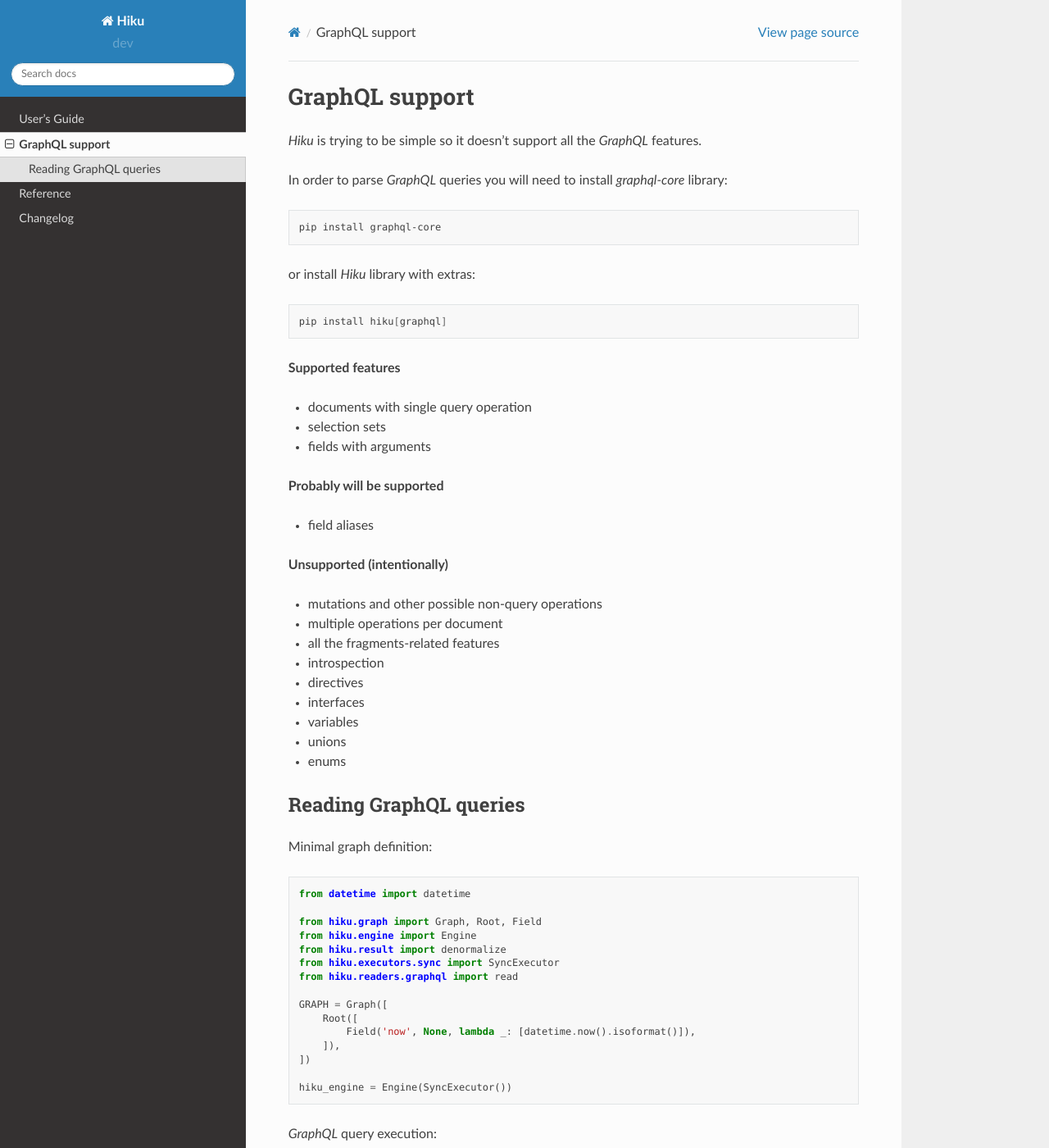
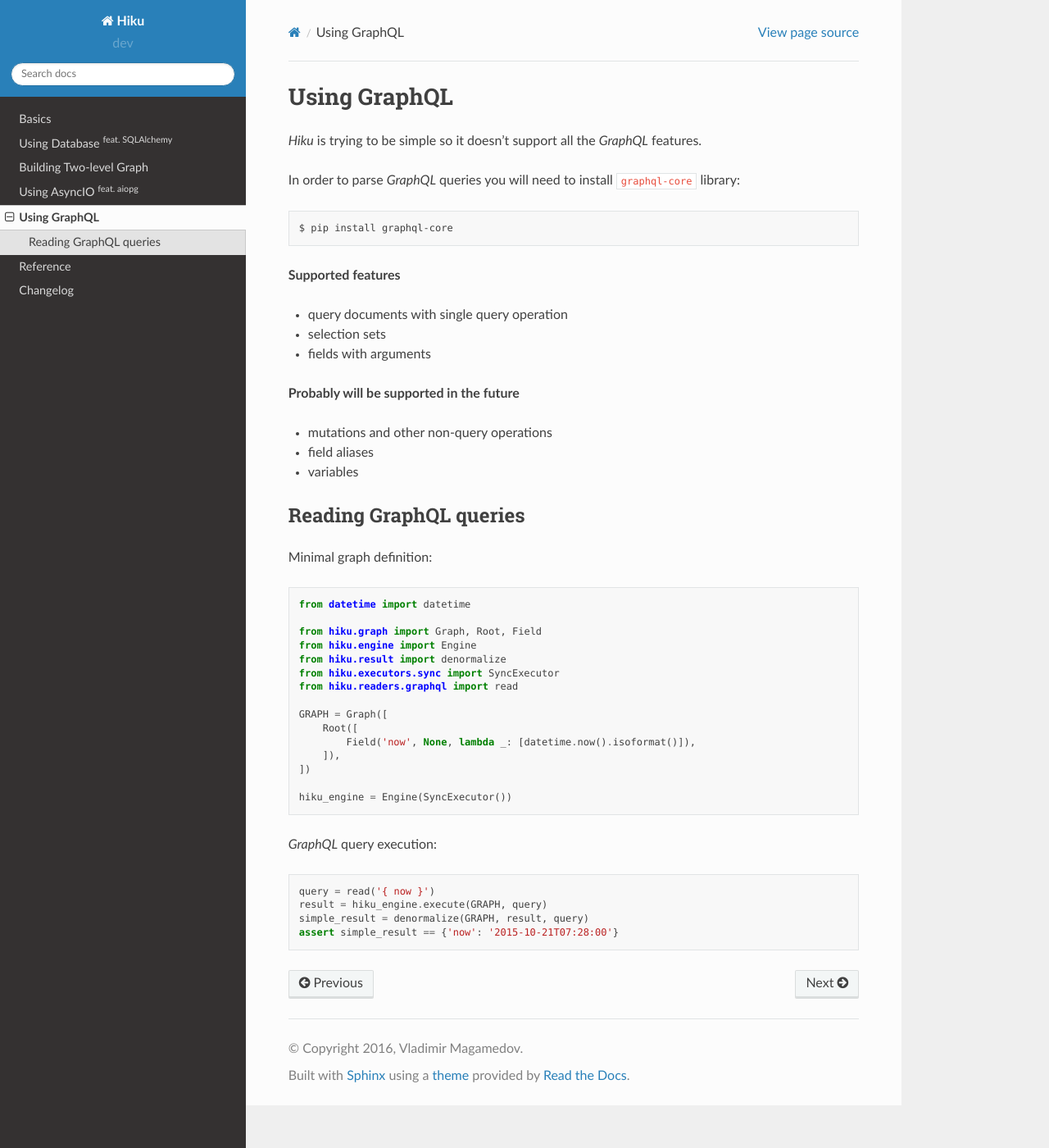
Before and after one commit to evo-company/hiku, a Sphinx documentation site: the page built from docs/graphql.rst, in a window 1280 px wide and 1400 px high. Shown: the whole window at 82% size. Built offline with Sphinx 7.4.7 and the Read the Docs theme 2.0.0, drawn with Linux system fonts in a browser that asks for light colours.

Commit message:
Refactored documentation structure, removed "extras_require" from setup.py script

```diff
--- a/docs/guide/asyncio.rst
+++ b/docs/asyncio.rst
@@ -1,5 +1,5 @@
-Using asyncio
-=============
+Using AsyncIO :sup:`feat. aiopg`
+================================
 
 Hiku has several executors, previous examples were using
 :py:class:`hiku.executors.sync.SyncExecutor` and they can also be used with
--- a/docs/guide/database.rst
+++ b/docs/database.rst
@@ -1,5 +1,5 @@
-Using sqlalchemy
-================
+Using Database :sup:`feat. SQLAlchemy`
+======================================
 
 Hiku provides support for loading data from SQL databases using SQLAlchemy_
 library, but Hiku doesn't requires to use it's ORM layer, it requires only Core
--- a/docs/graphql.rst
+++ b/docs/graphql.rst
@@ -1,43 +1,27 @@
-GraphQL support
-===============
+Using GraphQL
+=============
 
 `Hiku` is trying to be simple so it doesn't support all the `GraphQL`
 features.
 
-In order to parse `GraphQL` queries you will need to install `graphql-core`
+In order to parse `GraphQL` queries you will need to install ``graphql-core``
 library:
 
 .. code-block:: shell
 
-    pip install graphql-core
-
-or install `Hiku` library with extras:
-
-.. code-block:: shell
-
-    pip install hiku[graphql]
+    $ pip install graphql-core
 
 **Supported features**
 
-- documents with single query operation
+- query documents with single query operation
 - selection sets
 - fields with arguments
 
-**Probably will be supported**
+**Probably will be supported in the future**
 
+- mutations and other non-query operations
 - field aliases
-
-**Unsupported (intentionally)**
-
-- mutations and other possible non-query operations
-- multiple operations per document
-- all the fragments-related features
-- introspection
-- directives
-- interfaces
 - variables
-- unions
-- enums
 
 Reading GraphQL queries
 ~~~~~~~~~~~~~~~~~~~~~~~
--- a/docs/guide/index.rst
+++ /dev/null
@@ -1,10 +0,0 @@
-User's Guide
-============
-
-.. toctree::
-    :maxdepth: 2
-
-    basics
-    database
-    subgraph
-    asyncio
--- a/docs/index.rst
+++ b/docs/index.rst
@@ -11,7 +11,10 @@
 .. toctree::
     :maxdepth: 2
 
-    guide/index
+    basics
+    database
+    subgraph
+    asyncio
     graphql
     reference/index
     changelog/index
--- a/docs/guide/subgraph.rst
+++ b/docs/subgraph.rst
@@ -1,4 +1,4 @@
-Building two-level graph
+Building Two-level Graph
 ========================
 
 Two-level graph is a way to express business-logic once and provide it
--- a/setup.py
+++ b/setup.py
@@ -11,7 +11,4 @@
     include_package_data=True,
     license='BSD',
     install_requires=[],
-    extras_require={
-        'graphql': ['graphql-core'],
-    }
 )
```
Also changed, not shown: docs/basics.rst (renamed from docs/guide/basics.rst), docs/basics/__init__.py (added), docs/basics/test_stage1.py (renamed from docs/guide/basics/test_stage1.py), docs/basics/test_stage2.py (renamed from docs/guide/basics/test_stage2.py), docs/basics/test_stage3.py (renamed from docs/guide/basics/test_stage3.py), docs/guide/basics/__init__.py (deleted), docs/test_asyncio.py (renamed from docs/guide/test_asyncio.py), docs/test_database.py (renamed from docs/guide/test_database.py), docs/test_subgraph.py (renamed from docs/guide/test_subgraph.py).
